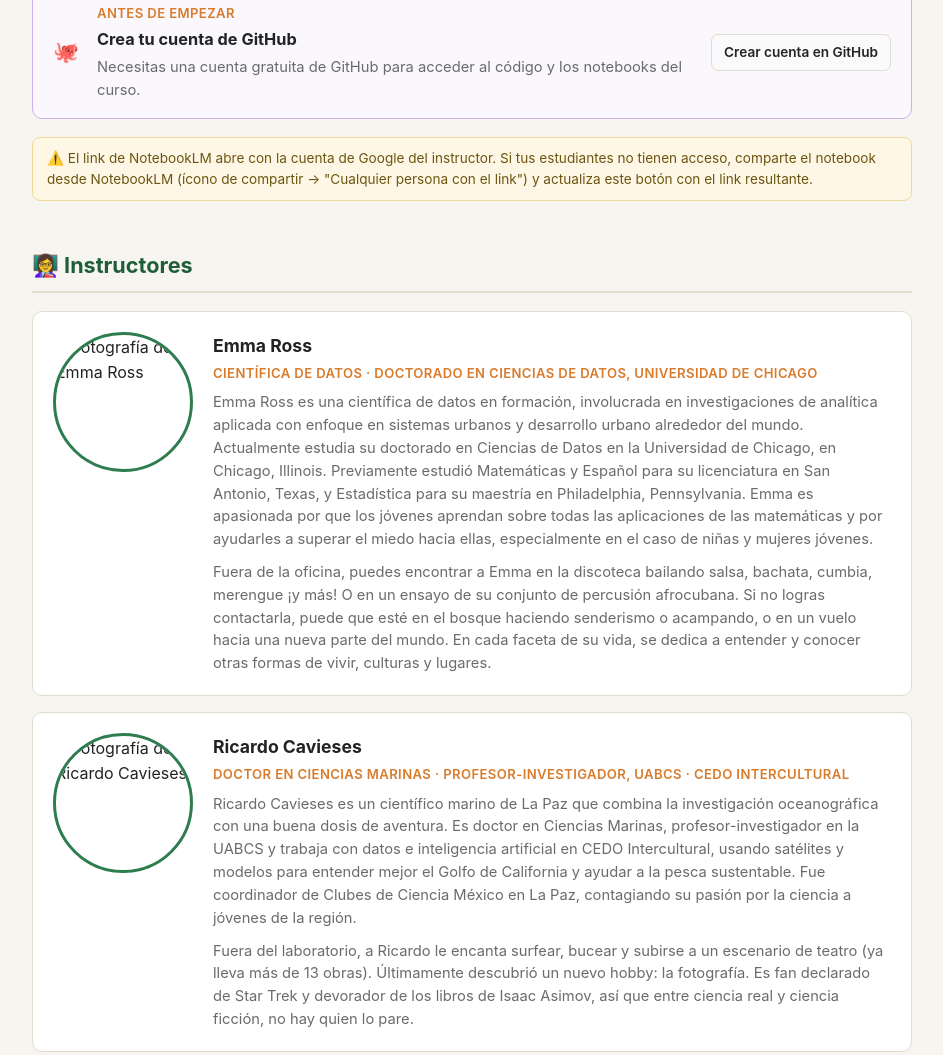
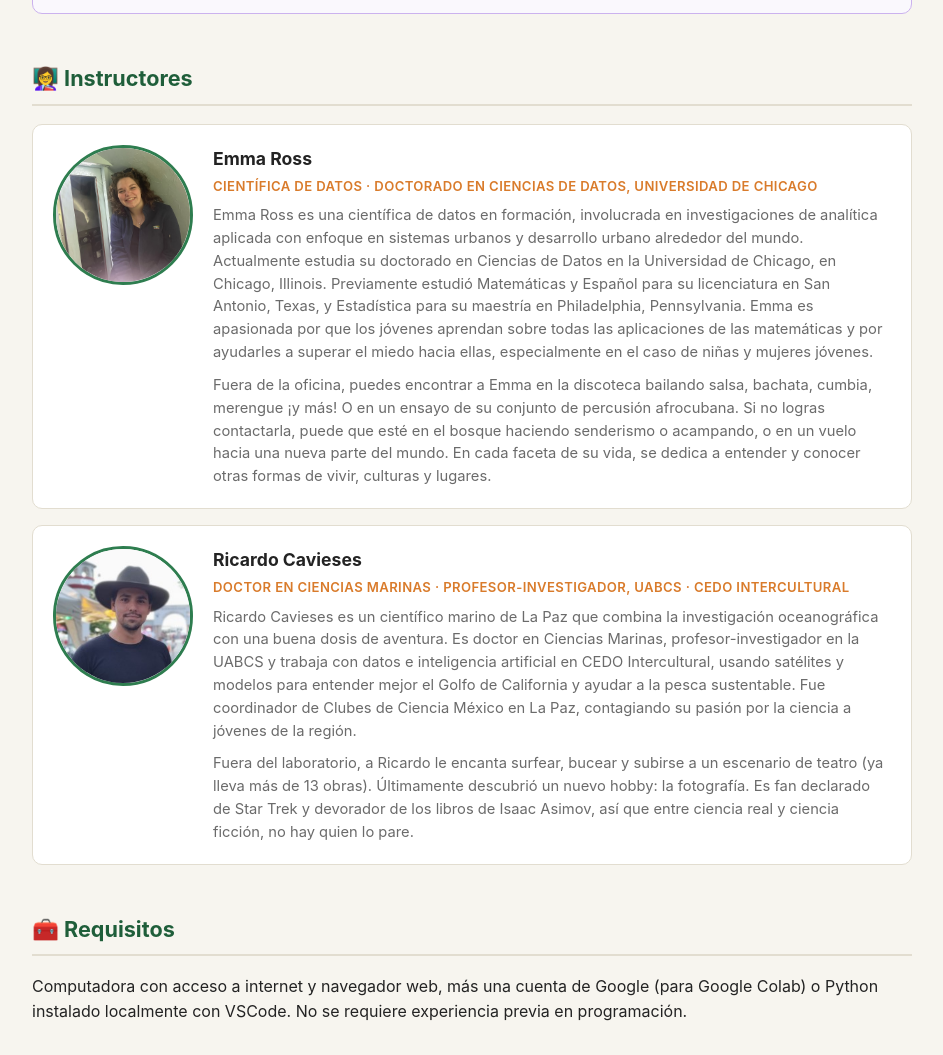
Before and after one commit to rcavieses/sims_satelite_and_models, a plain HTML site: page docs/index.html in a window 1280 px wide. Shown: the part 4470-5525 px from the top of the page, without its empty margins (168-1111 px from the left). Drawn offline with Linux system fonts and the light colour scheme.

Commit message:
cambios rápidos

```diff
--- a/docs/index.html
+++ b/docs/index.html
@@ -76,7 +76,7 @@
           <p>Cada estudiante toma una foto satelital de su lugar favorito y la comparte con el grupo; luego discutimos juntos qué vemos en las imágenes.</p>
         </div>
         <div class="acciones">
-          <a class="boton slides" href="https://docs.google.com/presentation/d/1VSxie5NCRDLzktIaR9kvXY1iv25z7VeLJwY-09wsn0w/edit?usp=sharing">Abrir collage</a>
+          <a class="boton slides" href="https://docs.google.com/presentation/d/1OE0wUbKBY-kbAxXcf1eritgPj5Snrua8qWfTWeJkAWc/edit?usp=sharing">Abrir collage</a>
         </div>
       </div>
 
@@ -196,7 +196,7 @@
 
     </div>
 
-    <p class="nota-placeholder">⚠️ Este sitio usa el placeholder <code>rcavieses/sims_satelite_and_models</code> en los enlaces "Ver en GitHub". Corre <code>scripts/configurar_repo.sh</code> (ver el README del repositorio) para reemplazarlo por tu usuario y repo reales antes de compartir el link. Los botones "Abrir en Colab" y "Ver en Drive" ya funcionan directamente, usando las copias compartidas en Google Drive.</p>
+
   </section>
 
   <section id="recursos">
@@ -274,7 +274,7 @@
         </div>
       </div>
     </div>
-    <p class="nota-placeholder">⚠️ El link de NotebookLM abre con la cuenta de Google del instructor. Si tus estudiantes no tienen acceso, comparte el notebook desde NotebookLM (ícono de compartir → "Cualquier persona con el link") y actualiza este botón con el link resultante.</p>
+
   </section>
 
   <section id="instructores">
@@ -282,7 +282,7 @@
     <div class="instructores-grid">
 
       <div class="instructor-card">
-        <img class="instructor-foto" src="assets/emma.jpg" alt="Fotografía de Emma Ross">
+        <img class="instructor-foto" src="https://raw.githubusercontent.com/rcavieses/sims_satelite_and_models/refs/heads/main/assets/emma.jpeg" alt="Fotografía de Emma Ross">
         <div class="instructor-info">
           <h3>Emma Ross</h3>
           <div class="instructor-rol">Científica de datos · Doctorado en Ciencias de Datos, Universidad de Chicago</div>
@@ -292,7 +292,7 @@
       </div>
 
       <div class="instructor-card">
-        <img class="instructor-foto" src="assets/ricardo.jpg" alt="Fotografía de Ricardo Cavieses">
+        <img class="instructor-foto" src="https://github.com/rcavieses/sims_satelite_and_models/blob/main/assets/ricardo.jpg" alt="Fotografía de Ricardo Cavieses">
         <div class="instructor-info">
           <h3>Ricardo Cavieses</h3>
           <div class="instructor-rol">Doctor en Ciencias Marinas · Profesor-investigador, UABCS · CEDO Intercultural</div>
```
